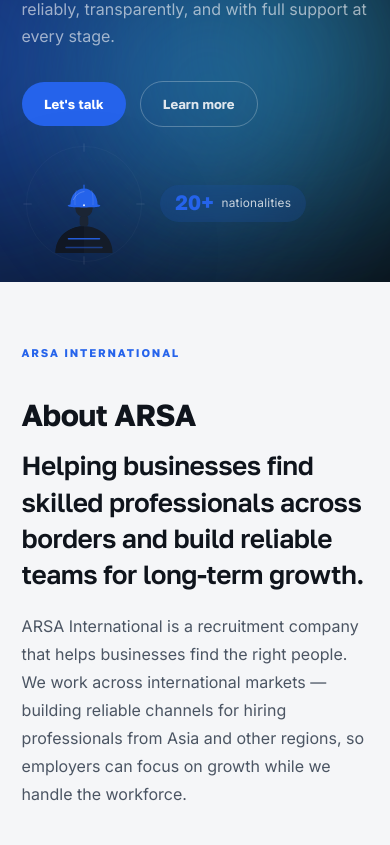
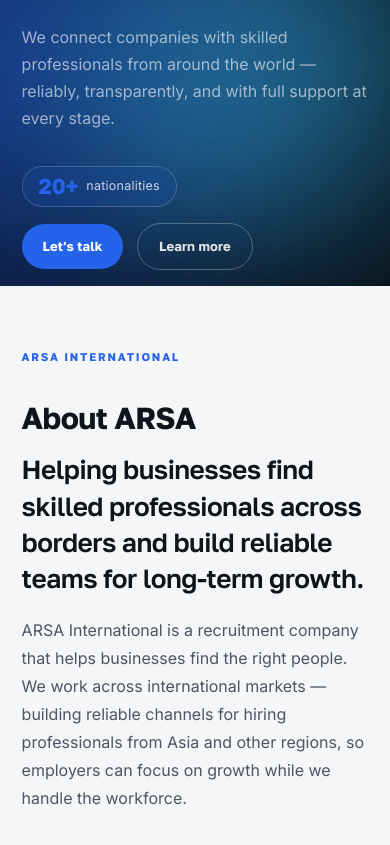
Before and after one commit to gyromth/arsa-website, a website built with Vite: page index.html in a window 390 px wide. Shown: the part 322-1167 px from the top of the page. Built offline with nearby package versions, Linux system fonts and the light colour scheme.

Commit message:
fix: refine mobile hero composition and responsive spacing
Mobile Hero rebuilt:
- Headline enlarged to ~38-40px (up from ~23-30px, roughly +40-50%) with a
  controlled clamp (smaller ~32px guard under 340px), clean wrapping, no
  horizontal overflow
- Worker graphic fully removed from the mobile layout (display:none — no
  layout ghost or empty space)
- 20+ nationalities moved ABOVE the CTA buttons as a compact sticker pill:
  fit-content width, light translucent border, vertically centred number and
  label, EN/RU preserved
- CTA buttons stay in one row when they fit, left-aligned with the text
  column, compact but touch-friendly
- Order: eyebrow -> headline -> supporting -> statistic sticker -> CTAs ->
  natural bottom padding -> About section

Mobile background:
- Only 3 light CSS-blur clouds (60px blur, low opacity, 13-24s) animated via
  transform/opacity; no mouse-follow / pointer listeners / RAF loops on touch
- prefers-reduced-motion keeps it static

Desktop untouched and verified: worker + stat composition, 5 ambient blobs,
cursor-follow on Hero/Services/CTA, cohesive scroll indicator, Global Reach
all intact. Stat fades in (opacity ~1 after reveal).

Spacing audited: content ends -> ~72px measured gap (hero bottom padding +
About top padding) -> eyebrow -> heading -> body; stat 16px above CTAs.

Verified 320/375/390/430/1024/1440: no overlaps, no horizontal overflow,
EN/RU switching, reduced-motion, no console errors.

```diff
--- a/src/styles/main.css
+++ b/src/styles/main.css
@@ -1089,7 +1089,7 @@ html.html--booting body { visibility: hidden; }
   .hero__container {
     display: grid;
     grid-template-columns: 1fr;
-    gap: 0.9rem;
+    gap: 1rem;
     align-items: stretch;
   }
 
@@ -1097,44 +1097,36 @@ html.html--booting body { visibility: hidden; }
   .hero__title { order: 2; }
   .hero__subtitle { order: 3; }
 
-  /* CTA group sits low, aligned with the text column */
-  .hero__actions { order: 4; justify-content: flex-start; }
-  .hero__actions .btn--lg { padding: 0.85em 1.7em; font-size: 0.82rem; }
+  /* Worker graphic is fully removed from the mobile Hero (no layout ghost) */
+  .hero__visual { display: contents; }
+  .hero__figure { display: none; }
 
-  /* Worker + statistic share one compact strip, aligned with the CTAs */
-  .hero__visual {
-    order: 5;
-    display: flex;
-    flex-direction: row;
-    align-items: center;
-    justify-content: flex-start;
-    gap: 0.9rem;
-  }
-
-  .hero__figure {
-    max-width: 124px;
-    /* scale-only reveal on mobile — no downward shift into the label */
-    transform: translateY(0) scale(0.96);
-  }
-  .hero__figure.visible { transform: translateY(0) scale(1); }
-
+  /* Statistic sticker sits above the CTAs, part of the hero rhythm */
   .hero__float-label {
+    order: 4;
     position: static;
     align-items: center;
-    padding: 0.5rem 0.95rem;
-    background: rgba(37, 99, 235, 0.14);
-    border: none;
+    width: fit-content;
+    padding: 0.55rem 1rem;
+    background: rgba(37, 99, 235, 0.12);
+    border: 1px solid rgba(255, 255, 255, 0.18);
     border-radius: 999px;
+    opacity: 1;
   }
-  .hero__float-num { font-size: 1.3rem; }
-  .hero__float-text { font-size: 0.74rem; line-height: 1; }
+  .hero__float-num { font-size: 1.35rem; }
+  .hero__float-text { font-size: 0.78rem; line-height: 1; }
+
+  /* CTA group below the sticker: one row when it fits, left-aligned */
+  .hero__actions { order: 5; justify-content: flex-start; }
+  .hero__actions .btn--lg { padding: 0.85em 1.6em; font-size: 0.82rem; }
 
   .hero__title {
-    font-size: clamp(1.75rem, 1.55rem + 1.4vw, 2.25rem);
+    font-size: clamp(2.4rem, 2.1rem + 1.6vw, 3rem);
+    line-height: 1.12;
     margin-bottom: 1rem;
   }
 
-  .hero__subtitle { margin-bottom: 1rem; }
+  .hero__subtitle { margin-bottom: 1.1rem; }
 
   /* Scroll indicator is not needed on touch — the About section peeks below */
   .hero__scroll { display: none; }
@@ -1148,18 +1140,21 @@ html.html--booting body { visibility: hidden; }
   .hero__blob--4 { opacity: 0.28; }
 }
 
+/* Very narrow screens: keep the headline strong but wrapped cleanly */
+@media (max-width: 340px) {
+  .hero__title { font-size: clamp(2rem, 1.8rem + 1vw, 2.25rem); }
+}
+
 /* Extra-short screens: shrink the visual further */
 @media (max-width: 959px) and (max-height: 700px) {
   .hero { padding-top: calc(var(--header-h) + 0.1rem); padding-bottom: 0.5rem; }
-  .hero__container { gap: 0.5rem; }
-  .hero__visual { gap: 0.7rem; }
-  .hero__figure { max-width: 88px; }
-  .hero__title { font-size: 1.45rem; margin-bottom: 0.6rem; }
+  .hero__container { gap: 0.6rem; }
+  .hero__title { font-size: 1.7rem; margin-bottom: 0.6rem; }
   .hero__subtitle { font-size: 0.85rem; line-height: 1.5; margin-bottom: 0.7rem; }
   .hero__meta { margin-bottom: 0.5rem; }
-  .hero__float-label { padding: 0.38rem 0.75rem; }
-  .hero__float-num { font-size: 1.05rem; }
-  .hero__float-text { font-size: 0.66rem; }
+  .hero__float-label { padding: 0.4rem 0.8rem; }
+  .hero__float-num { font-size: 1.15rem; }
+  .hero__float-text { font-size: 0.68rem; }
   .hero__actions .btn--lg { padding: 0.75em 1.5em; font-size: 0.78rem; }
 }
 
```
